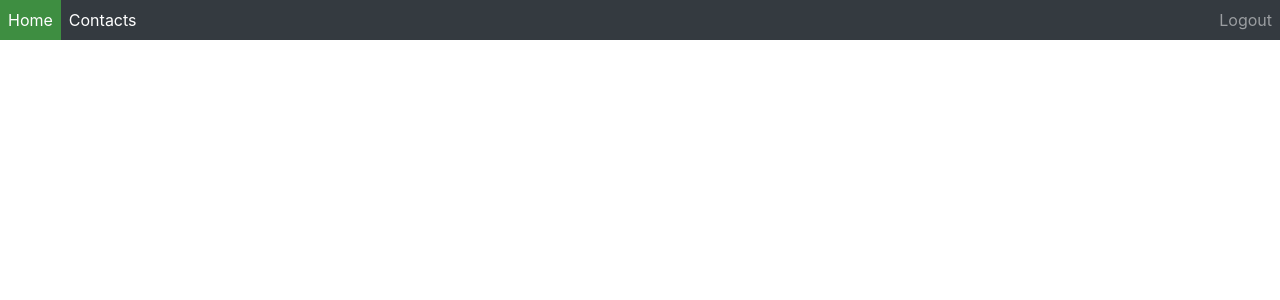
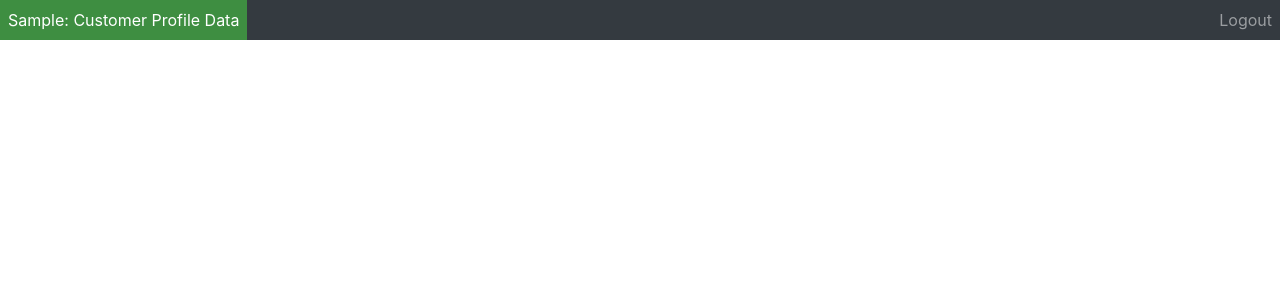
Before and after one commit to nsnyder30/filter_menu_plugin, a PHP site: page /pages/home.php in a window 1280 px wide. Shown: the top 300 px of the page. Run offline with PHP 8.4, Linux system fonts and the light colour scheme; the visitor is signed in with stand-in values (Sample User, id 1).

Commit message:
Update page header links

```diff
--- a/includes/header.php
+++ b/includes/header.php
@@ -1,10 +1,7 @@
 <nav class="navbar navbar--nopad navbar-expand-sm bg-dark navbar-dark sticky-top">
 	<ul class="navbar-nav">
 		<li class="nav-item">
-			<a class="nav-link text-white js-tabindex" href="/filter_menu_plugin/pages/home.php" tabindex="1">Home</a>
-		</li>
-		<li class="nav-item">
-			<a class="nav-link text-white js-tabindex" href="/filter_menu_plugin/pages/contacts/contacts.php" tabindex="2">Contacts</a>
+			<a class="nav-link text-white js-tabindex" href="/filter_menu_plugin/pages/mkt/mkt.php" tabindex="2">Sample: Customer Profile Data</a>
 		</li>
 	</ul>
 	<ul class="navbar-nav ml-auto">
```
